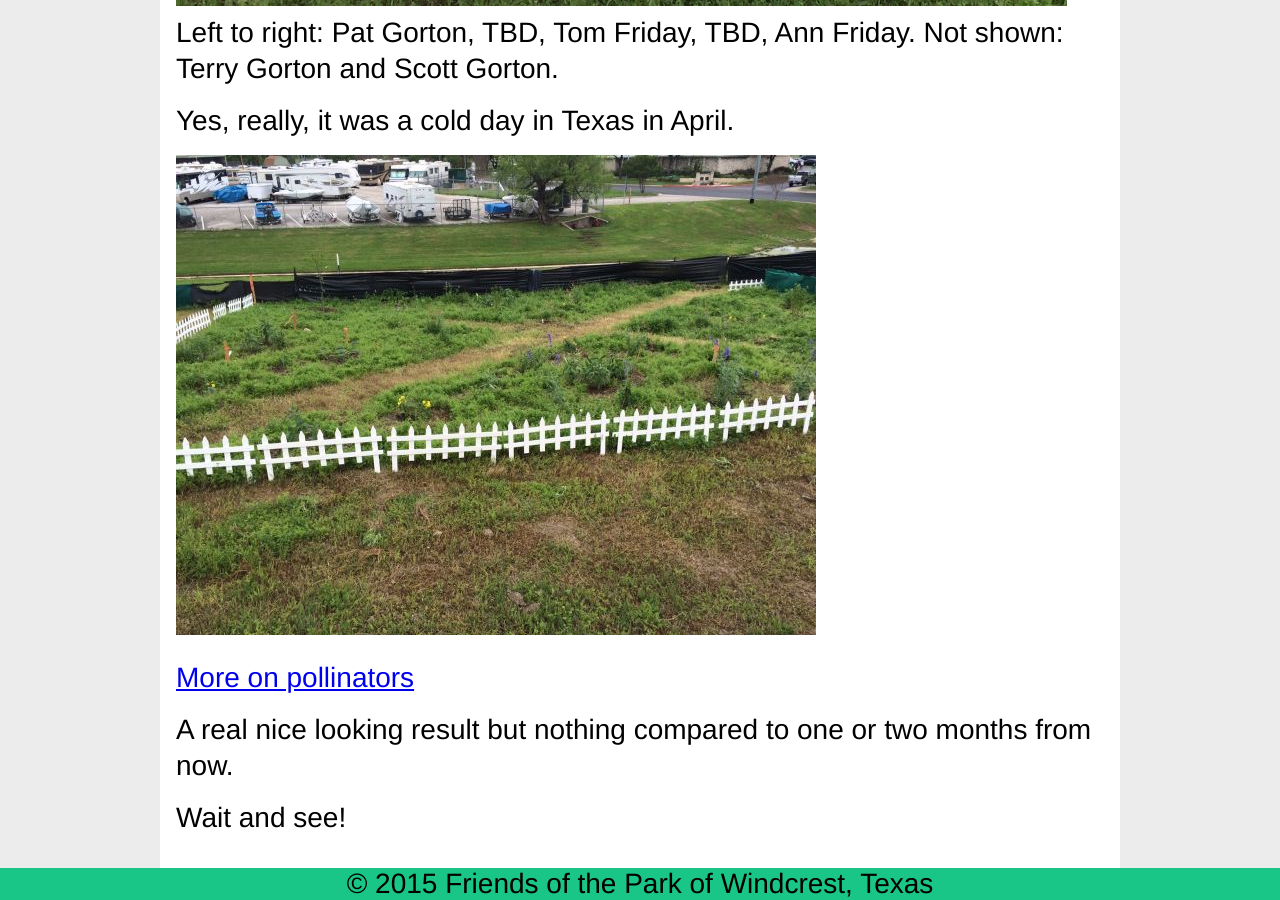
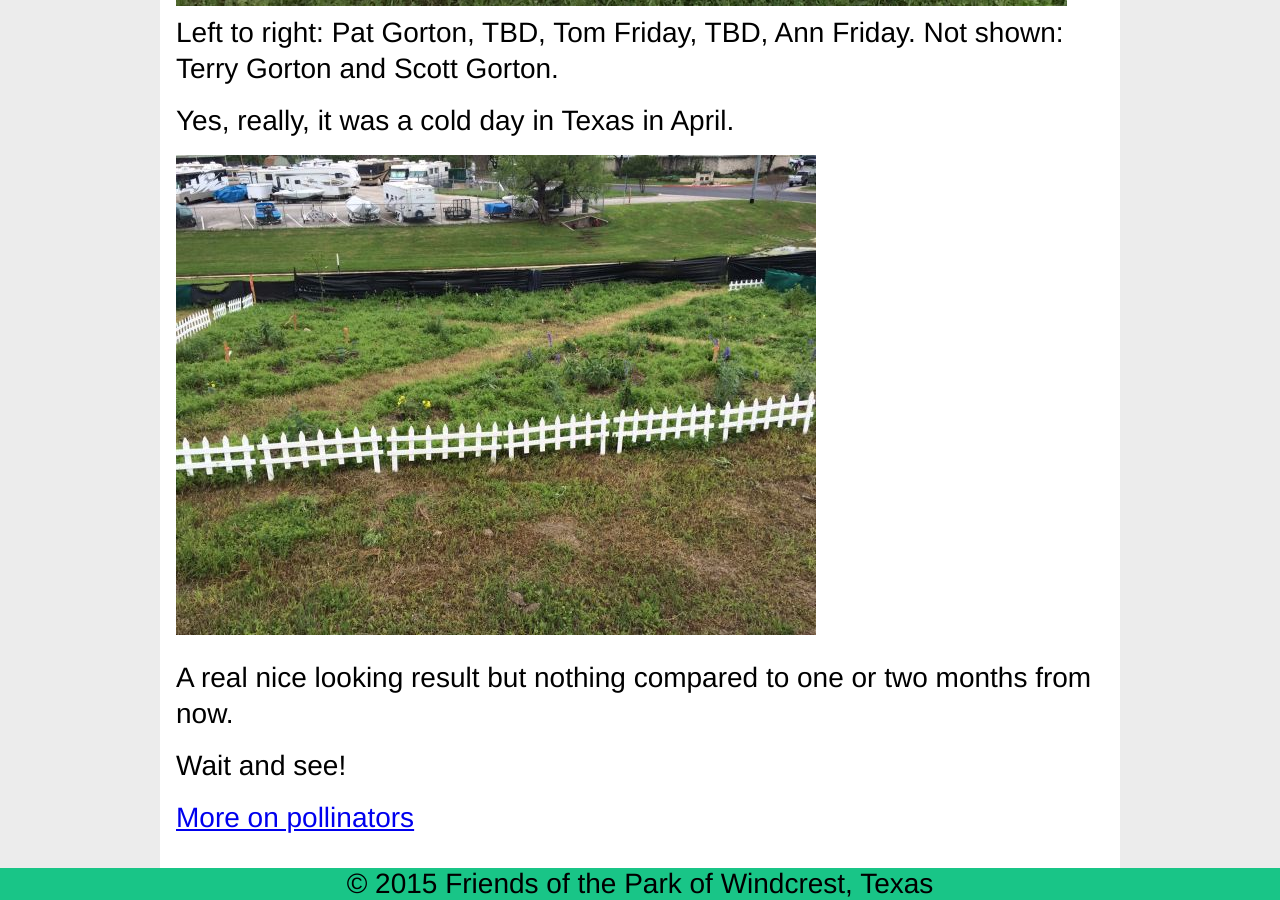
Before and after one commit to friendsoftheparkofwindcresttexas/friendsoftheparkofwindcresttexas.github.io, a Jekyll site: the page built from _posts/2014-11-01-project-milkweed_planting.md, in a window 1280 px wide and 900 px high, scrolled down 2352 px. Built offline with Jekyll 4.4.1, drawn with Linux system fonts in a browser that asks for light colours; nearby versions of some CDN libraries.

Commit message:
rearranged some text

```diff
--- a/_posts/2014-11-01-project-milkweed_planting.md
+++ b/_posts/2014-11-01-project-milkweed_planting.md
@@ -24,8 +24,8 @@ Yes, really, it was a cold day in Texas in April.
 
 ![garden fully planted](/images/milkweed gardens/Takas Park garden, completed.JPG)
 
-[More on pollinators](http://www.fws.gov/pollinators/)
-
 A real nice looking result but nothing compared to one or two months from now.
 
 Wait and see!
+
+[More on pollinators](http://www.fws.gov/pollinators/)
```
